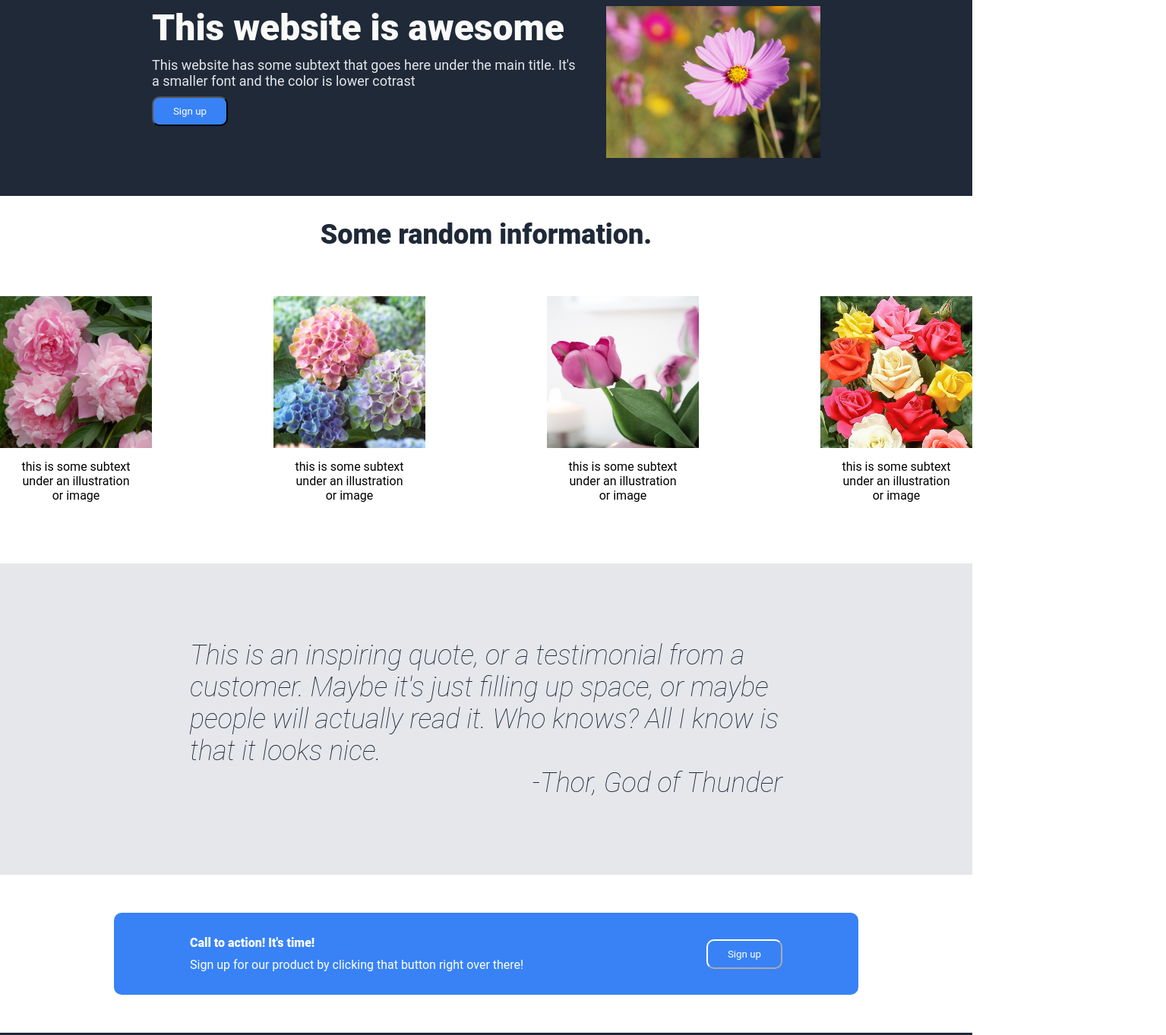
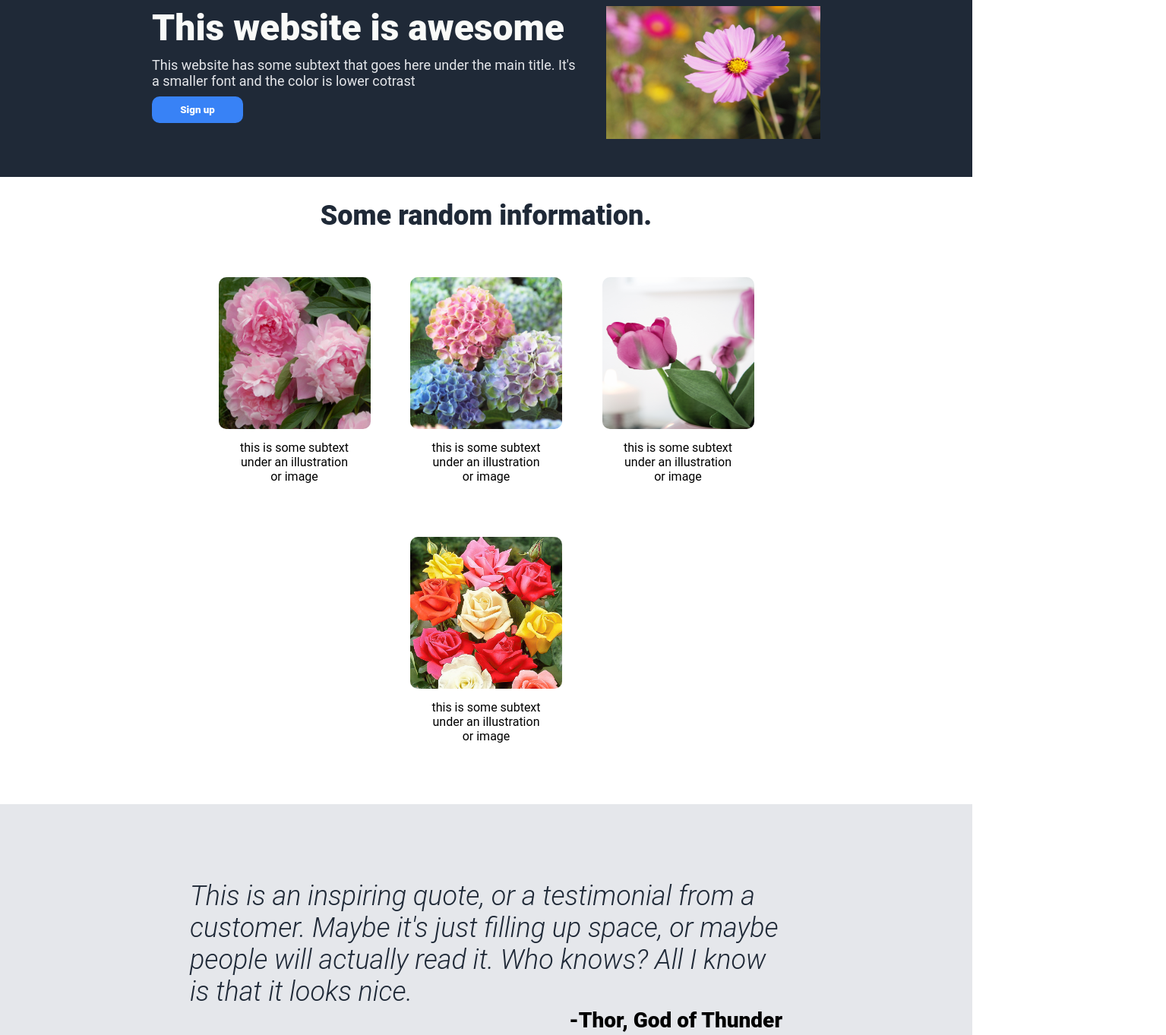
Before and after one commit to anabargau/landing-page, a plain HTML site: page index.html in a window 1280 px wide. Shown: the part 80-1443 px from the top of the page at 76% size, 1535 px wide, since content can reach past the window. Drawn offline with Linux system fonts and the light colour scheme.

Commit message:
changed buttons, changed info images, changed quote font and color, changed title image size

```diff
--- a/index.html
+++ b/index.html
@@ -59,7 +59,7 @@
             <div class="action">Call to action! It's time!</div>
             <div>Sign up for our product by clicking that button right over there!</div>
             </div>
-            <button>Sign up</button>
+            <button class="sign-up-button">Sign up</button>
             </div>
         </div>
     </main>
--- a/style.css
+++ b/style.css
@@ -11,12 +11,18 @@ body{
 }
 
 .img{
-    width: 200px;
-    height: 200px;
+    height:auto;
+    width:auto;
+    max-width: 200px;
+    max-height: 200px;
+    min-width: 200px;
+    border-radius: 10px;
 }
 header img{
-    width: 350px;
-    height: 200px;
+    width: auto;
+    max-width: 350px;
+    max-height: 175px;
+    height: auto;
 }
 ul{
     list-style-type: none;
@@ -27,7 +33,7 @@ ul{
 }
 a{
     text-decoration: none;
-    color: #f9faf8
+    color: #f9faf8;
 }
 header,
 footer{
@@ -46,28 +52,37 @@ footer{
 .logo{
     font-size: 24px;
     color: #f9faf8;
+    font-weight: 900;
 }
 .sign-up-container{
     background-color: #3882f6;
 }
 button{
     background-color: #3882f6;
-    width: 100px;
+    width: 120px;
     color: white;
     border-radius:10px;
-    padding: 10px;
+    padding: 10px 15px;
+    font-weight: 900;
+     border: 0;
+
 }
+button:hover{
+    opacity: 50%;
+
+}
+
 .info-title{
     font-size: 36px;
     font-weight: 900;
-    color: #1f2937
+    color: #1f2937;
 }
 .quote{
     background-color: #e5e7eb;
     font-size: 36px;
-    font-weight: 200;
+    font-weight: 300;
     font-style: italic;
-    color: #1f2937
+    color: #1f2937;
 }
 header{
     display: flex;
@@ -108,13 +123,15 @@ flex: 1 1 auto;
     text-align: center;
     flex: 1 1 auto;
 
+
 }
 .info-images{
     display:flex;
     justify-content: space-evenly;
     align-items: center;
-    gap: 150px;
+    gap: 10px;
     padding: 0px 250px 0px;
+    flex-wrap: wrap;
     }
 footer{
     flex: 0;
@@ -124,9 +141,14 @@ footer{
     padding: 100px 250px;
     flex-direction: column;
     flex: 1;
+
 }
 .author{
     align-self: flex-end;
+    font-weight: 900;
+    font-style: normal;
+    color: black;
+    font-size: 28px;
 
 }
 .info{
@@ -173,6 +195,7 @@ footer{
     padding: 20px;
 
 }
-.sign-up button{
-    border-color: white;
+.sign-up-button{
+    border: 2px solid white;
+
 }
```
